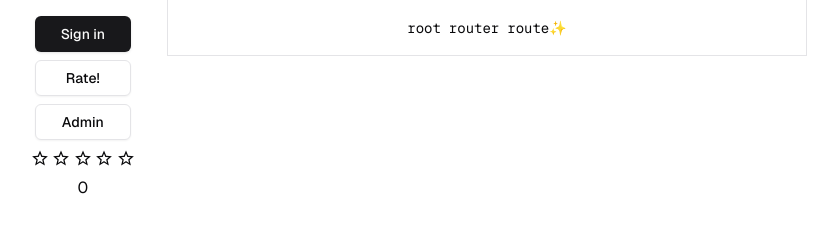
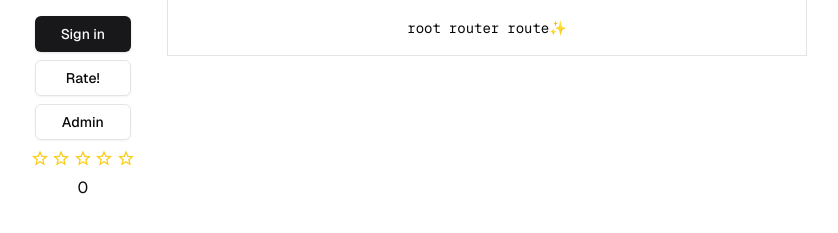
Before and after one commit to aikheandrei/un-named, a Next.js app in the folder web/: page /router/admin-dashboard in a window 1280 px wide. Shown: the top 233 px of the page, without its empty margins (153-991 px from the left). Built offline with nearby package versions, Linux system fonts and the light colour scheme; no server answers; the database is empty.

Commit message:
user reviews ratings implemented & dilaw na mga bituin

```diff
--- a/web/components/root/utils/average-rating.tsx
+++ b/web/components/root/utils/average-rating.tsx
@@ -34,7 +34,9 @@ export const AverageRating = () => {
 
   return (
     <>
-      <StarRating rating={ratingAverage} />
+      <div className="flex flex-row gap-[0.1rem] text-yellow-400">
+        <StarRating rating={ratingAverage} size={20} />
+      </div>
       <p>{ratingAverage}</p>
     </>
   );
--- a/web/components/router/user-review.tsx
+++ b/web/components/router/user-review.tsx
@@ -1,4 +1,5 @@
 import { reviewProps } from "@/types/props";
+import { StarRating } from "../ui/star-rating";
 
 export const UserReview: React.FC<reviewProps> = ({
   img,
@@ -19,8 +20,10 @@ export const UserReview: React.FC<reviewProps> = ({
           <span className="font-semibold">{userName}</span>
           <span className="text-neutral-500">{userEmail}</span>
         </a>
-        <p className="mt-[.08rem] leading-5">{review}</p>
-        <p className="mt-[.08rem] leading-5">{rating}</p>
+        <div className="-ml-[.2rem] mt-[.15rem] flex flex-row gap-[0.03rem] text-yellow-400">
+          <StarRating rating={rating ?? 0} size={18} />
+        </div>
+        <p className="mt-[.1rem] leading-5">{review}</p>
       </div>
     </div>
   );
--- a/web/components/ui/star-rating.tsx
+++ b/web/components/ui/star-rating.tsx
@@ -1,21 +1,24 @@
 import { IoMdStar, IoMdStarOutline, IoMdStarHalf } from "react-icons/io";
 
-const StarRating: React.FC<{ rating: number }> = ({ rating }) => {
+const StarRating: React.FC<{ rating: number; size: number }> = ({
+  rating,
+  size,
+}) => {
   const renderStars = (fullStar: number, isHalfStar: boolean) => {
     const stars = [];
 
     for (let i = 0; i < fullStar; i++) {
-      stars.push(<IoMdStar key={`full-${i}`} size={20} />);
+      stars.push(<IoMdStar key={`full-${i}`} size={size} />);
     }
 
-    isHalfStar ? stars.push(<IoMdStarHalf key="half" size={20} />) : null;
+    isHalfStar ? stars.push(<IoMdStarHalf key="half" size={size} />) : null;
 
     const emptyStar = 5 - fullStar - (isHalfStar ? 1 : 0);
     for (let i = 0; i < emptyStar; i++) {
-      stars.push(<IoMdStarOutline key={`empty-${i}`} size={20} />);
+      stars.push(<IoMdStarOutline key={`empty-${i}`} size={size} />);
     }
 
-    return <div className="flex flex-row gap-[0.1rem]">{stars}</div>;
+    return <>{stars}</>;
   };
 
   const fullStars = Math.floor(rating);
```
